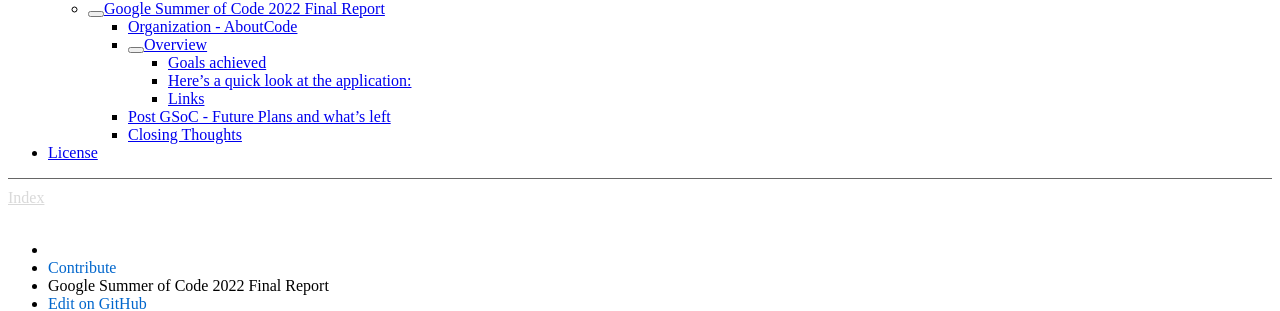
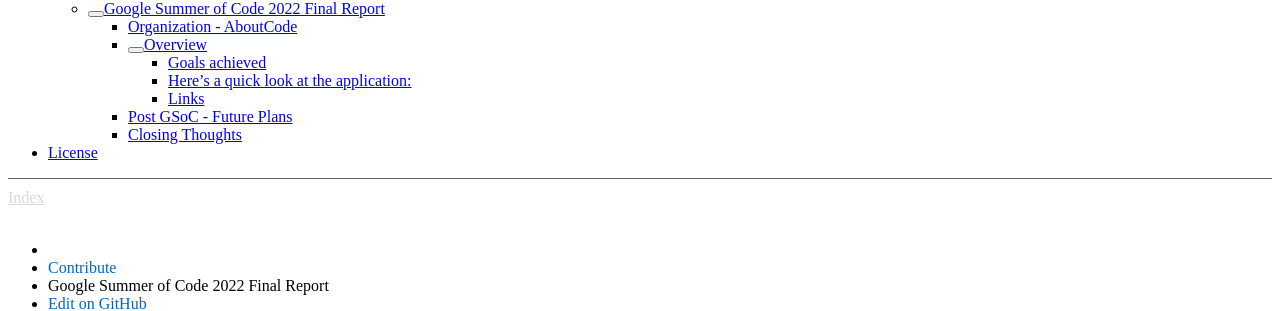
Before and after one commit to aboutcode-org/scancode-workbench, a Sphinx documentation site: the page built from docs/source/contribute/gsoc_22.rst, in a window 1280 px wide and 1400 px high. Shown: the part 313-624 px from the top of the window. Built offline with Sphinx 7.4.7 and the Read the Docs theme 2.0.0, drawn with Linux system fonts in a browser that asks for light colours; some of the changed text lies outside the part shown.

Commit message:
Updated pip requirements
Signed-off-by: Omkar Phansopkar <omkarphansopkar@gmail.com>

```diff
--- a/docs/requirements.txt
+++ b/docs/requirements.txt
@@ -23,4 +23,4 @@
 sphinxcontrib-jsmath==1.0.1
 sphinxcontrib-qthelp==1.0.3
 sphinxcontrib-serializinghtml==1.1.4
-urllib3>=1.26
+urllib3>=1.25.2
--- a/docs/source/contribute/gsoc_22.rst
+++ b/docs/source/contribute/gsoc_22.rst
@@ -42,7 +42,7 @@
 * ScanCode Toolkit - https://github.com/nexB/scancode-toolkit
 
 
-Post GSoC - Future Plans and what's left
+Post GSoC - Future Plans
 -------------------------------------------
 I wish to carry on with the development of Scancode-workbench and implement the
 ideas suggested by my mentors. Workbench isn't yet utilising all the scan data it imports, I wish to propose best ways to express this data.
```
